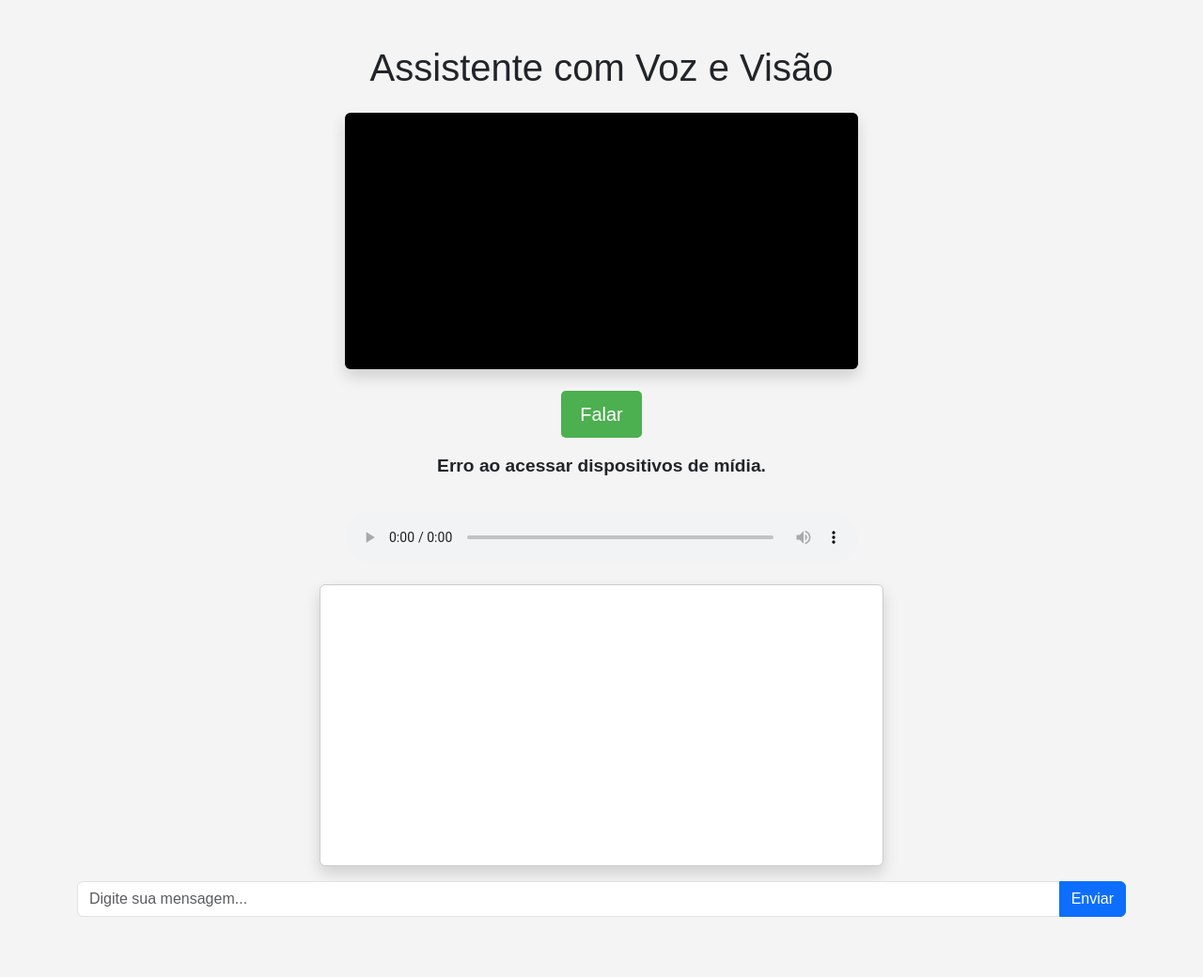
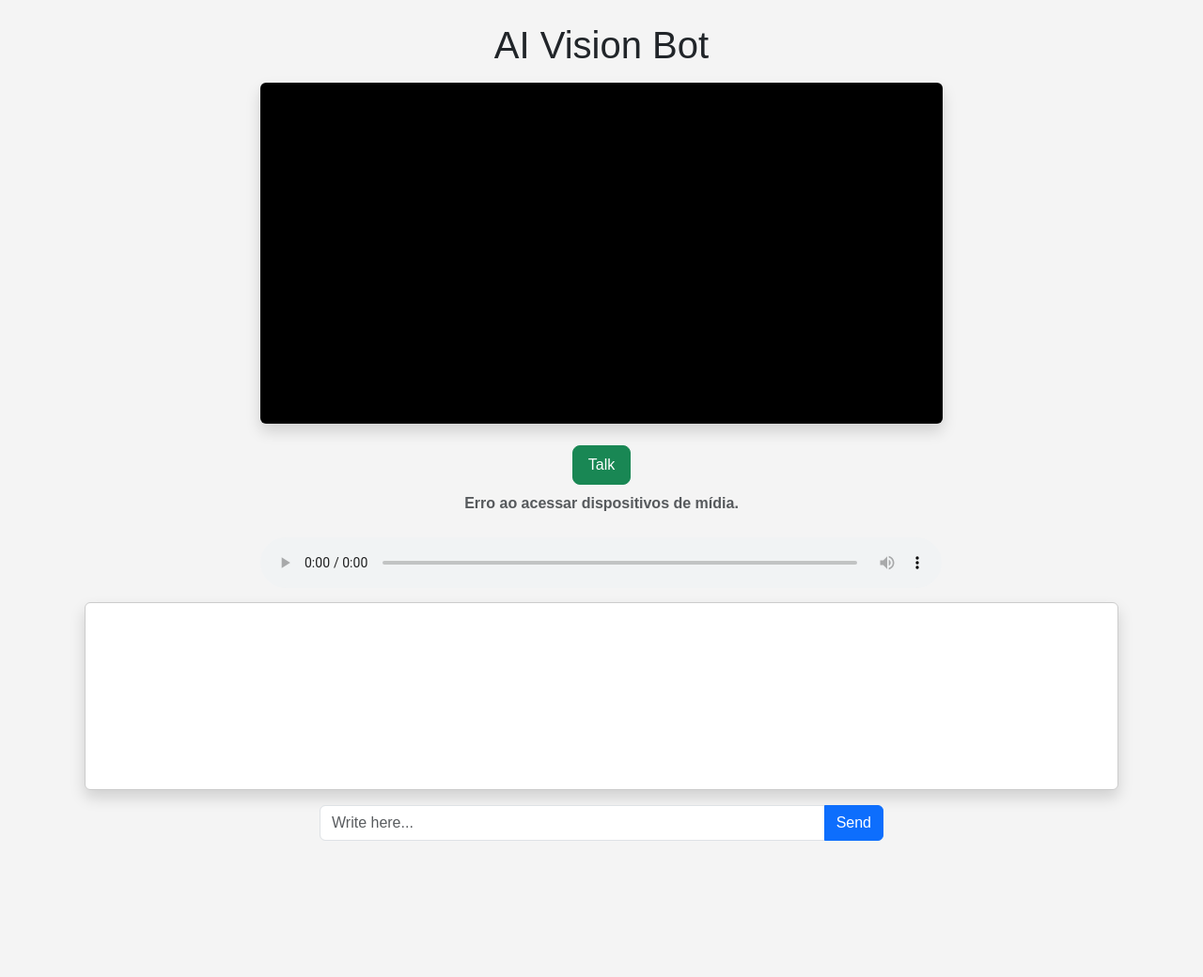
Before and after one commit to engperini/aivision, a Flask app: page / in a window 1280 px wide. Shown: the whole page at 94% size. After the commit the page ends 895 px from the top, so only its background shows below. Run offline with Flask 3, Linux system fonts and the light colour scheme.

Commit message:
style coorecting

```diff
--- a/static/css/styles.css
+++ b/static/css/styles.css
@@ -9,73 +9,59 @@
     background-color: #f4f4f4;
 }
 
-/* Container for the main content */
-#container {
-    flex: 1;
-    display: flex;
-    flex-direction: column;
-    align-items: center;
-    padding: 20px;
+.container {
+    padding: 10px 20px;
 }
 
 /* Video container */
 #localVideo {
-    width: 100%;
-    max-width: 600px;
-    height: auto;
+    max-width: 100%;
     border-radius: 10px;
     background-color: #000;
-    margin-bottom: 20px;
+}
+
+/* Talk button */
+#talkButton {
+    padding: 8px 16px;
+    font-size: 1rem;
+}
+
+/* Status */
+#status {
+    font-size: 1rem;
+    color: #6c757d;
 }
 
 /* Spinner */
 #spinner {
-    margin-top: 20px;
+    margin-top: 10px;
 }
 
-/* Status */
-#status {
-    font-size: 1.2rem;
-    margin-bottom: 10px;
-    text-align: center;
-}
-
-/* Imagem de resposta */
+/* Response Image */
 #responseImage {
     max-width: 100%;
-    max-height: 300px;
+    max-height: 250px;
     border-radius: 10px;
-    margin-bottom: 20px;
 }
 
 /* Chat container */
 #chat-container {
     width: 100%;
-    max-width: 600px;
-    height: 300px;
+    max-width: 100%;
+    height: 200px;
     border: 1px solid #ccc;
     border-radius: 10px;
     overflow-y: auto;
-    margin: 0 auto 20px; /* centraliza horizontalmente */
-    padding: 10px;
     background-color: #ffffff;
     box-shadow: 0px 4px 10px rgba(0, 0, 0, 0.1);
+    padding: 10px;
 }
 
-.input-container {
-    display: flex;
-    justify-content: center; /* Centraliza horizontalmente */
-    width: 100%;
-    max-width: 600px; /* Define a largura máxima */
-    margin: 0 auto; /* Centraliza na página */
-}
-
-
 .user-message, .bot-message {
-    padding: 10px;
+    padding: 8px;
     margin-bottom: 5px;
     border-radius: 5px;
-    color: #333; /* Cor do texto para garantir visibilidade */
+    font-size: 0.9rem;
 }
 
 .user-message {
@@ -85,43 +71,56 @@
 
 .bot-message {
     background-color: #f8d7da;
-    text-align: left;
 }
 
-.message-text {
-    display: inline;
-    font-size: 1rem; /* Tamanho do texto para garantir legibilidade */
+.timestamp {
+    display: block;
+    font-size: 0.7rem;
+    margin-top: 3px;
 }
 
-
-/* Talk button */
-#talkButton {
-    padding: 10px 20px;
-    background-color: #4CAF50;
-    color: white;
-    border: none;
-    border-radius: 5px;
-    cursor: pointer;
-    transition: background-color 0.3s, border-color 0.3s;
+/* Input container */
+.input-container {
+    display: flex;
+    justify-content: center;
+    margin-top: 15px;
 }
 
-#talkButton:hover {
-    background-color: #45a049;
+.input-group {
+    width: 100%;
+    max-width: 600px;
 }
 
+#text-input {
+    font-size: 0.9rem;
+}
 
+#send-button {
+    font-size: 0.9rem;
+    padding: 8px 16px;
+}
 
-/* Responsive design */
-@media (max-width: 768px) {
-    #container {
-        padding: 10px;
+/* Mobile adjustments */
+@media (max-width: 576px) {
+    #chat-container {
+        height: 150px;
     }
 
-    #localVideo, #chat-container {
-        max-width: 100%;
+    #talkButton {
+        font-size: 0.9rem;
+        padding: 6px 12px;
     }
 
-    #responseImage {
-        max-width: 100%;
+    .user-message, .bot-message {
+        font-size: 0.85rem;
+    }
+
+    #status {
+        font-size: 0.85rem;
+    }
+
+    #text-input, #send-button {
+        font-size: 0.85rem;
+        padding: 6px;
     }
 }
--- a/static/js/script.js
+++ b/static/js/script.js
@@ -41,8 +41,8 @@
             recorder.start();
 
             isRecording = true;
-            talkButton.textContent = 'Parar';
-            status.textContent = 'Gravando...';
+            talkButton.textContent = 'Send';
+            status.textContent = 'Recording...';
         } catch (err) {
             console.error('Erro ao acessar dispositivos de mídia:', err);
             status.textContent = 'Erro ao acessar dispositivos de mídia.';
@@ -51,8 +51,8 @@
         // Parar Gravação
         recorder.stop();
         isRecording = false;
-        talkButton.textContent = 'Falar';
-        status.textContent = 'Processando sua fala...';
+        talkButton.textContent = 'Talk';
+        status.textContent = 'Recognizing ...';
     }
 };
 
--- a/templates/index.html
+++ b/templates/index.html
@@ -2,30 +2,31 @@
 <html lang="pt-BR">
 <head>
     <meta charset="UTF-8">
-    <title>Assistente com Voz e Visão</title>
+    <title>AI Vision Bot</title>
     <!-- Bootstrap CSS -->
     <link href="https://cdn.jsdelivr.net/npm/bootstrap@5.3.0/dist/css/bootstrap.min.css" rel="stylesheet">
     <!-- Custom CSS -->
     <link rel="stylesheet" href="{{ url_for('static', filename='css/styles.css') }}">
+    <meta name="viewport" content="width=device-width, initial-scale=1"> <!-- Responsividade -->
 </head>
 <body>
-    <div class="container py-5">
-        <h1 class="text-center mb-4">Assistente com Voz e Visão</h1>
+    <div class="container py-4">
+        <h1 class="text-center mb-3">AI Vision Bot</h1>
 
         <div class="row justify-content-center">
-            <div class="col-md-6 text-center">
-                <video id="localVideo" class="rounded shadow mb-3" autoplay muted></video>
-                <button id="talkButton" class="btn btn-primary btn-lg mb-3">Falar</button>
-                <p id="status" class="fw-bold"></p>
+            <div class="col-12 col-md-8 text-center">
+                <video id="localVideo" class="rounded shadow mb-3 w-100" autoplay muted></video>
+                <button id="talkButton" class="btn btn-success btn-lg mb-2">Talk</button>
+                <p id="status" class="fw-bold text-muted mb-2"></p>
                 <div class="spinner-border text-primary" role="status" id="spinner" style="display: none;">
-                    <span class="visually-hidden">Carregando...</span>
+                    <span class="visually-hidden">Loading...</span>
                 </div>
             </div>
         </div>
 
-        <div class="row justify-content-center mt-4">
-            <div class="col-md-6 text-center">
-                <audio id="responseAudio" controls class="w-100 mb-3"></audio>
+        <div class="row justify-content-center mt-3">
+            <div class="col-12 col-md-8 text-center">
+                <audio id="responseAudio" controls class="w-100 mb-2"></audio>
                 <img id="responseImage" src="" alt="Imagem de resposta" class="img-fluid rounded shadow" style="display:none;">
             </div>
         </div>
@@ -48,14 +49,12 @@
 
         </div>
 
-        <div class="input-container"></div>
-            <div class="input-group mb-3">
-                <input type="text" id="sendText" class="form-control" placeholder="Digite sua mensagem...">
-                <button id="sendButton" class="btn btn-primary">Enviar</button>
+        <div class="input-container">
+            <div class="input-group">
+                <input type="text" id="sendText" class="form-control" placeholder="Write here...">
+                <button id="sendButton" class="btn btn-primary">Send</button>
             </div>
         </div>
-
-
     </div>
 
     <!-- Bootstrap JS e Dependências (Popper.js) -->
```
Also changed, not shown: captured_images/captured_image.jpg.
